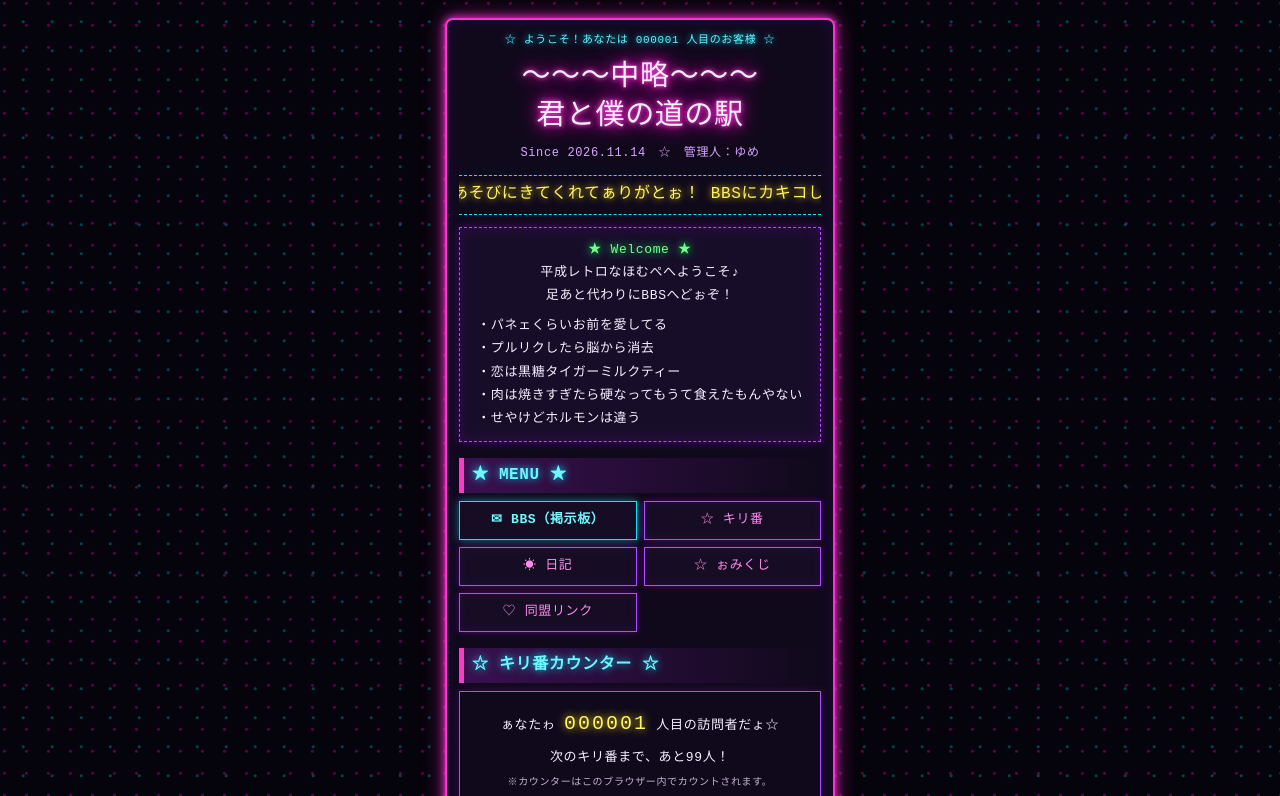
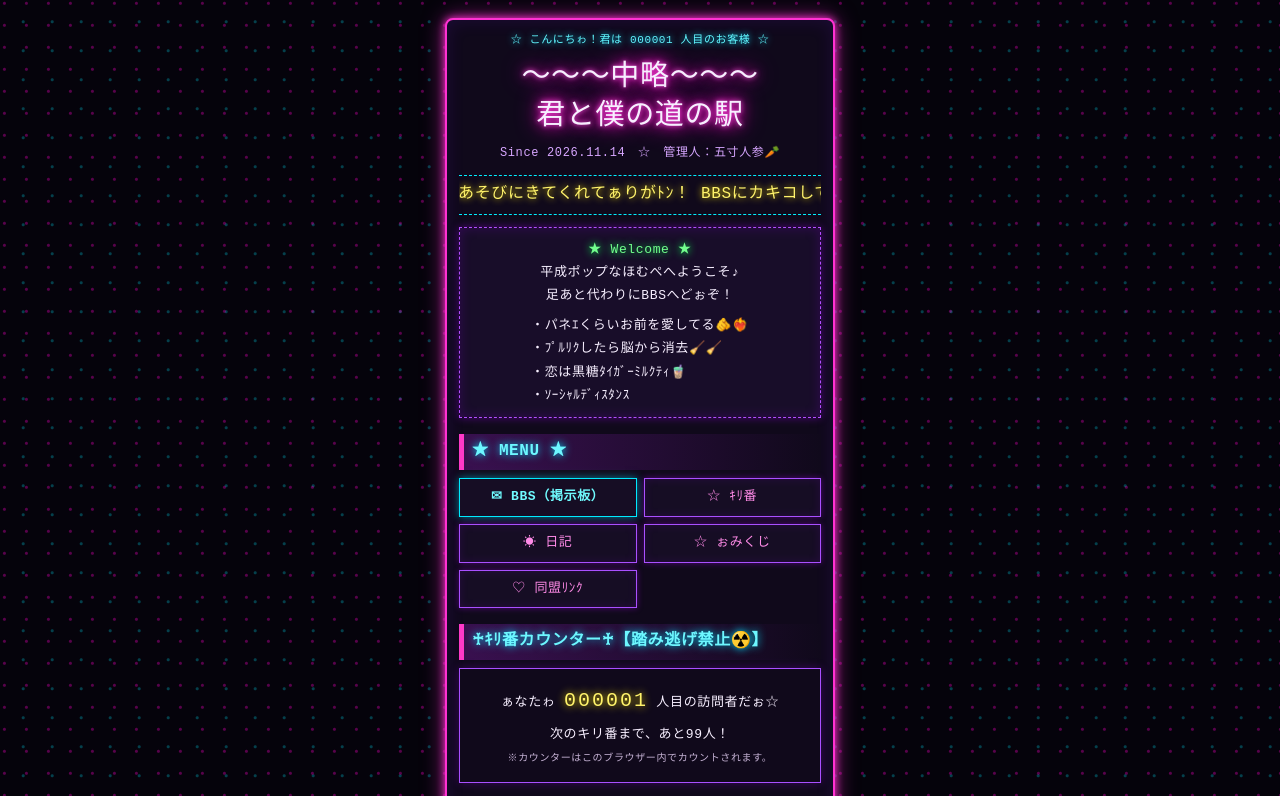
Before and after one commit to SJrenkoncutlet/heisei_hompe_02, a plain HTML site: page index.html in a window 1280 px wide. Shown: the top 796 px of the page. Drawn offline with Linux system fonts and the light colour scheme; a web font is replaced by a local one.

Commit message:
Update greetings and messages in index.html

```diff
--- a/index.html
+++ b/index.html
@@ -209,36 +209,36 @@
 </head>
 <body>
   <main class="phone">
-    <div class="top-note">☆ ようこそ！あなたは <span id="visitor-count">000001</span> 人目のお客様 ☆</div>
+    <div class="top-note">☆ こんにちゎ！君は <span id="visitor-count">000001</span> 人目のお客様 ☆</div>
     <h1>〜〜〜中略〜〜〜<br>君と僕の道の駅</h1>
-    <div class="subtitle">Since 2026.11.14　☆　管理人：ゆめ</div>
+    <div class="subtitle">Since 2026.11.14　☆　管理人：五寸人参🥕</div>
 
     <div class="ticker" aria-label="お知らせ">
-      <span>☆★☆ あそびにきてくれてぁりがとぉ！ BBSにカキコしてね♪ ☆★☆ ゆっくりしてってね ☆★☆</span>
+      <span>☆★☆ あそびにきてくれてぁりがﾄﾝ！ BBSにカキコしてね♪ ☆★☆ ゆっくりしてってね ☆★☆</span>
     </div>
 
     <div class="welcome">
       <span class="blink">★ Welcome ★</span><br>
-      平成レトロなほむぺへようこそ♪<br>
+      平成ポップなほむぺへようこそ♪<br>
       足あと代わりにBBSへどぉぞ！<br>
-      <span class="welcome-comments">・パネェくらいお前を愛してる<br>・プルリクしたら脳から消去<br>・恋は黒糖タイガーミルクティー<br>・肉は焼きすぎたら硬なってもうて食えたもんやない<br>・せやけどホルモンは違う</span>
+      <span class="welcome-comments">・パネｴくらいお前を愛してる🫵❤️‍🔥<br>・ﾌﾟﾙﾘｸしたら脳から消去🧹🧹<br>・恋は黒糖ﾀｲｶﾞｰﾐﾙｸﾃｨ🧋<br>・ｿｰｼｬﾙﾃﾞｨｽﾀﾝｽ</span>
     </div>
 
     <h2 class="section-title">★ MENU ★</h2>
     <nav aria-label="メニュー">
       <ul class="menu">
         <li><a class="bbs-link" href="#bbs">✉ BBS（掲示板）</a></li>
-        <li><a href="#kiriban">☆ キリ番</a></li>
+        <li><a href="#kiriban">☆ ｷﾘ番</a></li>
         <li><a class="coming-soon" href="#diary">☀ 日記</a></li>
         <li><a href="#omikuji">☆ ぉみくじ</a></li>
-        <li><a class="coming-soon" href="#links">♡ 同盟リンク</a></li>
+        <li><a class="coming-soon" href="#links">♡ 同盟ﾘﾝｸ</a></li>
       </ul>
     </nav>
 
     <section id="kiriban" aria-labelledby="kiriban-title">
-      <h2 class="section-title" id="kiriban-title">☆ キリ番カウンター ☆</h2>
+      <h2 class="section-title" id="kiriban-title">♰ｷﾘ番カウンター♰【踏み逃げ禁止☢️】</h2>
       <div class="feature-box">
-        <p>ぁなたゎ <span class="counter-number" id="kiriban-count">000001</span> 人目の訪問者だょ☆</p>
+        <p>ぁなたゎ <span class="counter-number" id="kiriban-count">000001</span> 人目の訪問者だぉ☆</p>
         <p id="kiriban-message" aria-live="polite">次のキリ番まで、あと99人！</p>
         <p class="feature-note">※カウンターはこのブラウザー内でカウントされます。</p>
       </div>
@@ -256,14 +256,14 @@
     <section id="bbs" aria-labelledby="bbs-title">
       <h2 class="section-title" id="bbs-title">✉ BBS（掲示板）</h2>
       <div class="board">
-        <p class="board-intro">ひとこと残してってね♪<br>なまえとメッセージを入力して「カキコする！」</p>
+        <p class="board-intro">足跡👣残してってね♪<br>なまえとメッセージを入力して「ｶｷｺする！」</p>
         <p class="connection" id="connection">掲示板を準備しています…</p>
         <form id="post-form">
           <label for="nickname">なまえ（20文字まで）</label>
           <input id="nickname" name="nickname" maxlength="20" required autocomplete="nickname" placeholder="なまえ">
           <label for="message">メッセージ（300文字まで）</label>
           <textarea id="message" name="message" maxlength="300" required placeholder="メッセージを書いてね♪"></textarea>
-          <button class="submit" id="submit-button" type="submit">カキコする！</button>
+          <button class="submit" id="submit-button" type="submit">ｶｷｺする！</button>
         </form>
         <p class="status" id="status" role="status" aria-live="polite"></p>
         <ul class="posts" id="posts" aria-live="polite"></ul>
@@ -271,8 +271,8 @@
     </section>
 
     <footer>
-      ☆★☆ またきてね！ ☆★☆<br>
-      画像・文章の無断転載はご遠慮ください
+      ☆★☆ 明日もきてね！大好きだｮ(^ε^)-☆Chu!!☆★☆<br>
+
     </footer>
   </main>
 
@@ -305,12 +305,12 @@
     }
 
     const fortunes = [
-      ["大吉", "超ラッキー☆好きな人にメッセ送るとイイことぁるカモ！"],
-      ["中吉", "ぃぃコトありそぅ♪笑顔でぃれば運気アゲ↑"],
-      ["小吉", "マイペースが◎！焦らずぃこぉ☆"],
-      ["吉", "友だちとのおしゃべりがハッピーのカギだょ♪"],
-      ["末吉", "これから運気上昇ちぅ↑明日はもっとイイ日！"],
-      ["凶", "ムリゎ禁物！甘ぃもの食べて元気チャージ☆"]
+      ["大吉", "超ラッキー☆好きな人の視線を感じる？！チェンメ回すと意識されちゃうｶﾓ！"],
+      ["中吉", "前略プロフを更新したらぃぃコトありそぅ♪↑"],
+      ["小吉", "ソックタッチ切らしてピンチかも？！ｱﾗﾋﾞｯｸﾔﾏﾄで代用しよう！焦らずぃこぉﾈ☆"],
+      ["吉", "おもしろフラッシュ倉庫で小ネタ収集♪好きな人とSkype恋バナ盛り上がるｶﾓ↑"],
+      ["末吉", "前髪ぱっつん命☆休み時間に切ってたら移動教室忘れてた↑！"],
+      ["凶", "公園で花火したら通報された！なんゃかんゃ今月パケ死かも！？ムリゎ禁物☆"]
     ];
     document.querySelector("#omikuji-button").addEventListener("click", () => {
       const [rank, message] = fortunes[Math.floor(Math.random() * fortunes.length)];
```
